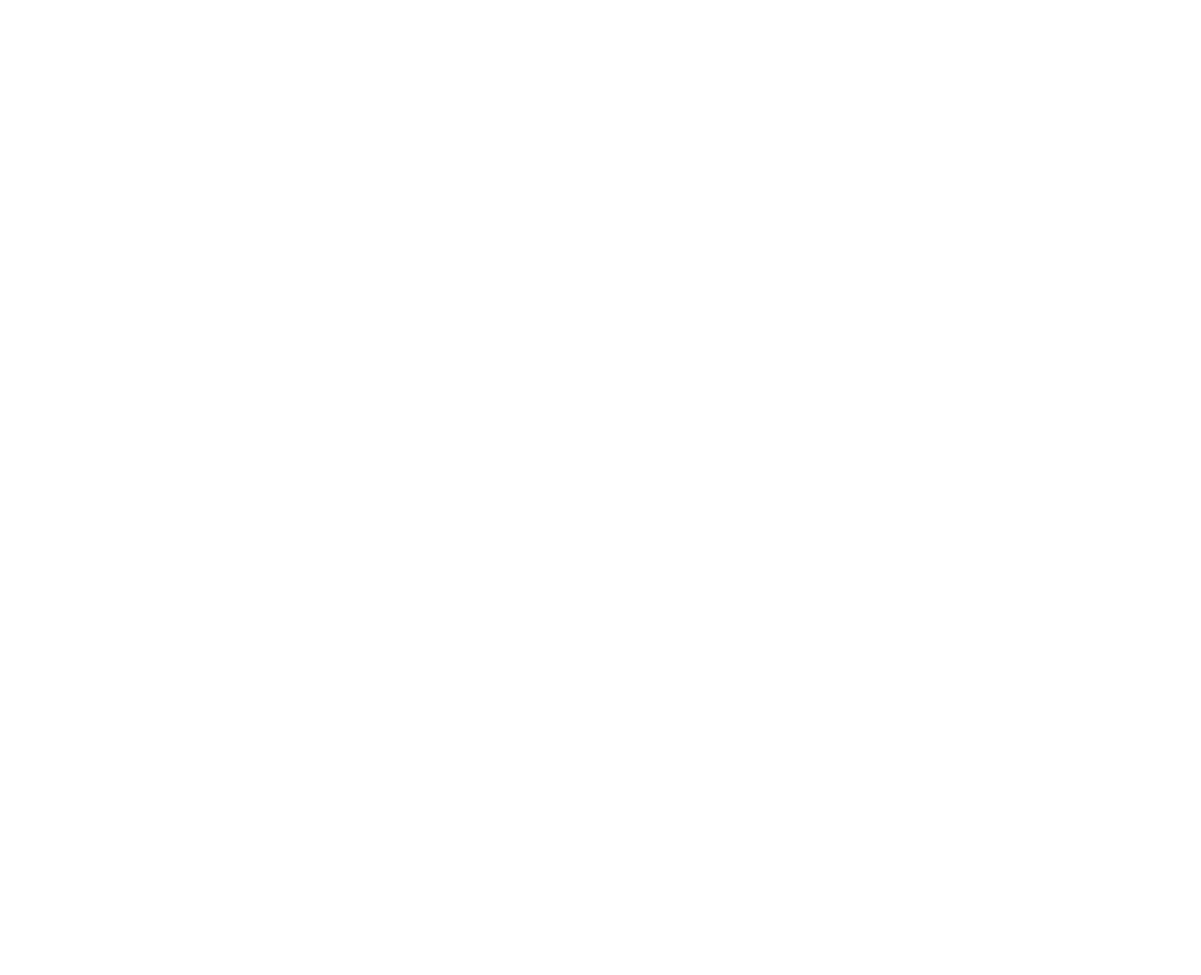
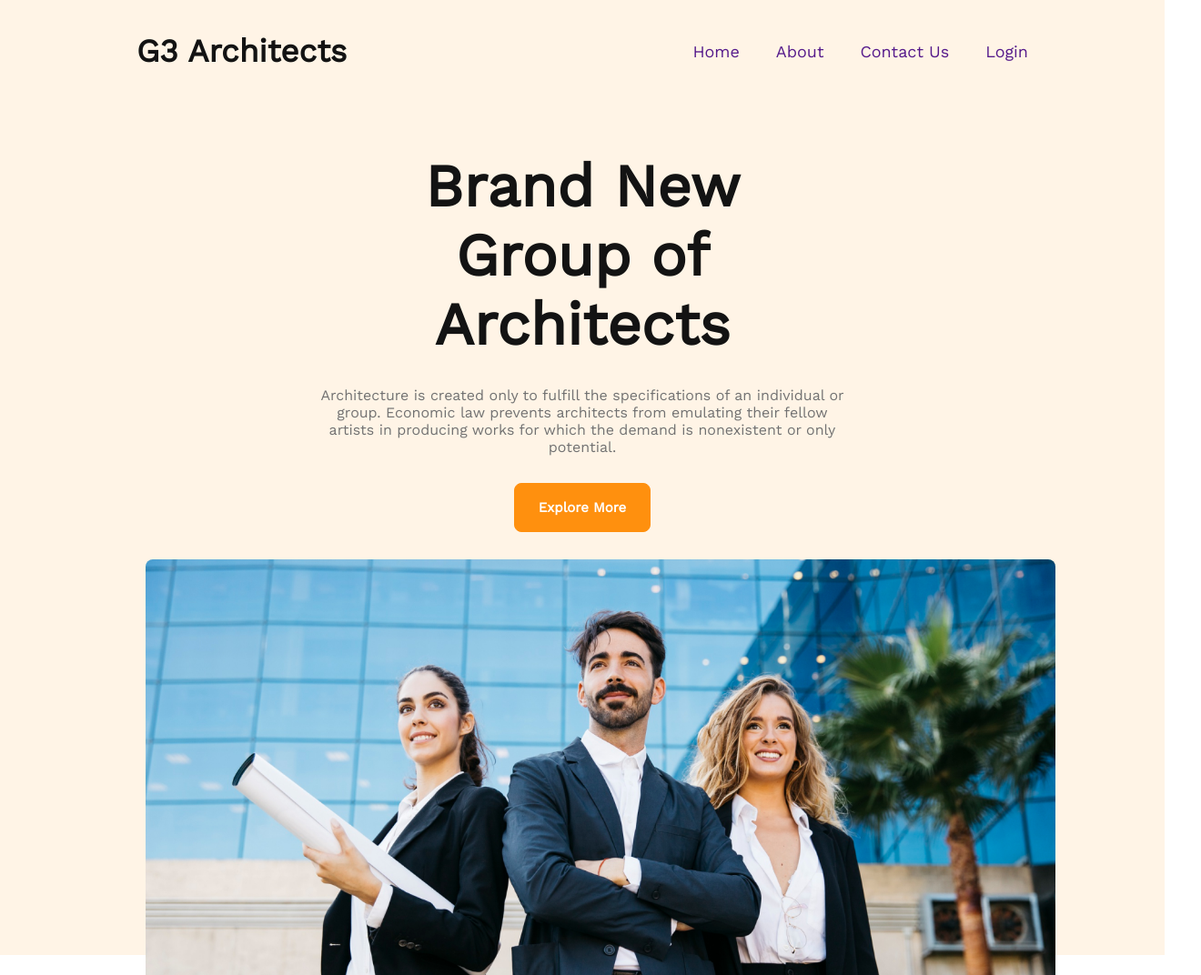
Before and after one commit to suhan31/assignment-2, a plain HTML site: page index.html in a window 1280 px wide. Shown: the top 1072 px of the page at 91% size, 1320 px wide, since content can reach past the window. Before the commit the page ends 800 px from the top, so only its background shows below. Drawn offline with nearby package versions, Linux system fonts and the light colour scheme.

Commit message:
added header part

```diff
--- a/index.html
+++ b/index.html
@@ -1,25 +1,54 @@
 <!DOCTYPE html>
 <html lang="en">
-<head>
-    <meta charset="UTF-8">
-    <meta http-equiv="X-UA-Compatible" content="IE=edge">
-    <meta name="viewport" content="width=device-width, initial-scale=1.0">
+  <head>
+    <meta charset="UTF-8" />
+    <meta http-equiv="X-UA-Compatible" content="IE=edge" />
+    <meta name="viewport" content="width=device-width, initial-scale=1.0" />
     <title>Assignment-2</title>
-    <link rel="stylesheet" href="styles/styles.css">
-</head>
-<body>
+    <link rel="stylesheet" href="styles/styles.css" />
+  </head>
+  <body>
     <!--------- header start------------ -->
-    <header>
 
+    <header class="banner">
+      <nav class="navbar">
+        <h2 class="navbar-title">G3 Architects</h2>
+        <div class="navbar-link">
+          <a href="">Home</a>
+          <a href="">About</a>
+          <a href="">Contact Us</a>
+          <a href="">Login</a>
+        </div>
+      </nav>
+      <article class="banner-core">
+        <h1 class="banner-title">Brand New
+            <br> Group of Architects</h1>
+        <p class="banner-description">
+            Architecture is created only to fulfill the specifications of an individual or group. Economic law prevents architects from emulating their fellow artists in producing works for which the demand is nonexistent or only potential.
+        </p>
+        <button class="btn-primary">Explore More</button>
+      </article>
+      <div class="banner-img">
+        <img src="images/banner.png" alt="">
+      </div>
     </header>
+
     <!------------------- header end------------- -->
+
+<!---------- main section start------- -->
     <main>
+      <section>
+        <div>
+          <img src="" alt="">
+          <img src="" alt="">
+          <img src="" alt="">
+          <img src="" alt="">
+        </div>
 
+      </section>
     </main>
     <!------------ footer start------------ -->
-    <footer>
-
-    </footer>
+    <footer></footer>
     <!-- ---------footer end-------- -->
-</body>
+  </body>
 </html>
--- a/styles/styles.css
+++ b/styles/styles.css
@@ -0,0 +1,89 @@
+/* -----font------- */
+@import url("https://fonts.googleapis.com/css2?family=Open+Sans:ital@1&family=Poppins:wght@500&family=Work+Sans&display=swap");
+
+* {
+    margin: 0;
+    padding: 0;
+    font-family: 'Work Sans', sans-serif;
+}
+
+
+
+
+/* ------------
+   header styles
+   ------------ */
+
+.banner {
+    background-color: rgba(255, 144, 14, 0.1);
+    width: 100%;
+    height: 1050px;
+}
+
+/* ----------
+    navbar styles
+    ------------- */
+
+.navbar {
+    display: flex;
+    justify-content: space-between;
+    align-items: center;
+    padding: 35px 150px 90px 150px;
+}
+
+.navbar-title {
+    font-weight: 900;
+    font-size: 35px;
+    color: #131313;
+}
+
+.navbar-link {
+    display: flex;
+}
+
+.navbar-link a {
+    text-decoration: none;
+    margin-left: 40px;
+    font-weight: 500;
+    font-size: 18px;
+}
+
+/*--------------
+banner article styles
+----------------------*/
+.banner-core {
+    text-align: center;
+    margin: 0px 350px 0px 350px;
+}
+
+.banner-title {
+    font-weight: 900;
+    font-size: 65px;
+    color: #131313;
+    margin-bottom: 30px;
+}
+
+.banner-description {
+    font-size: 16px;
+    color: #727272;
+    margin-bottom: 30px;
+}
+
+.btn-primary {
+    width: 150px;
+    height: 54px;
+    border-radius: 8px;
+    background-color: #FF900E;
+    color: #FFFFFF;
+    font-weight: 600;
+    font-size: 15px;
+    margin-bottom: 30px;
+    border: 1px solid #FF900E;
+}
+
+.banner-img img {
+    width: 1000px;
+    height: 500px;
+    margin:0px 160px;
+    border-radius: 8px;
+}
```
